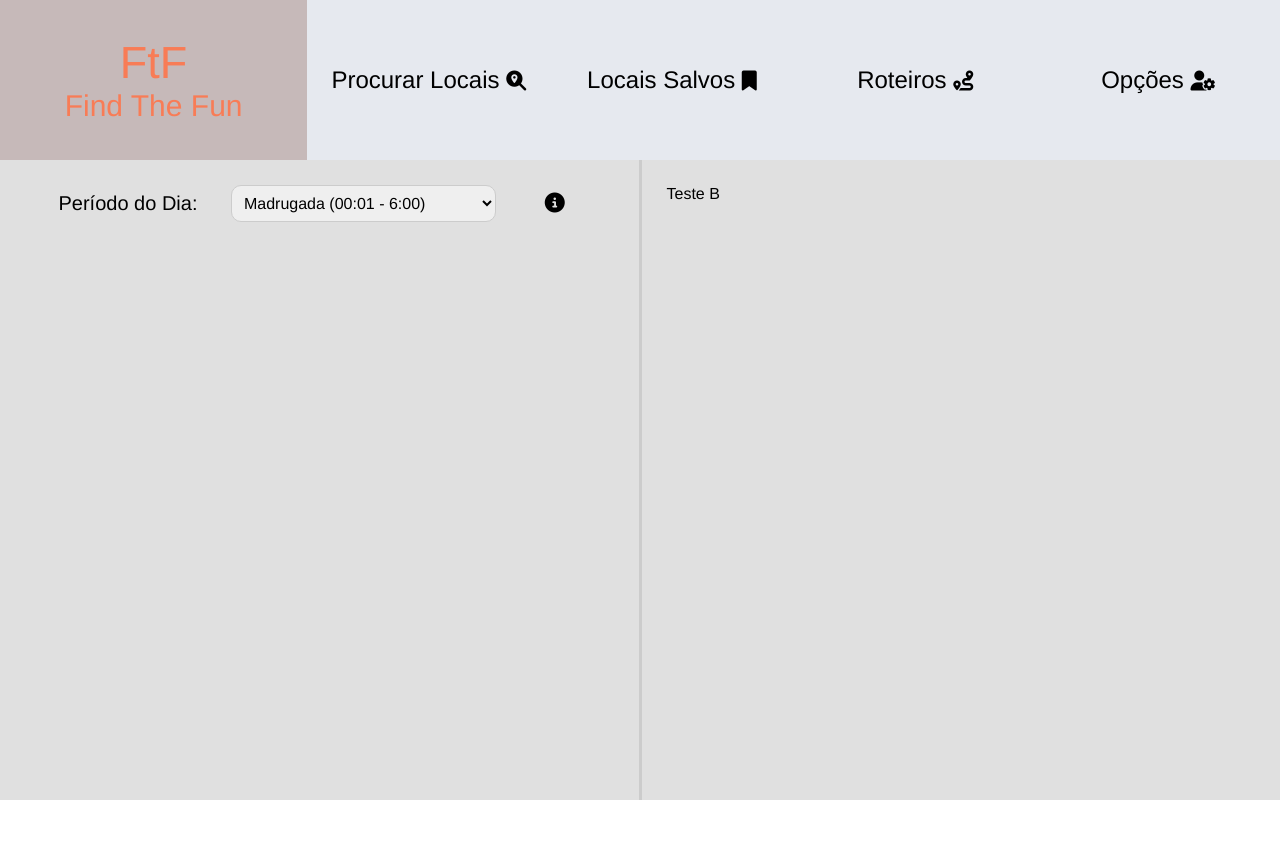
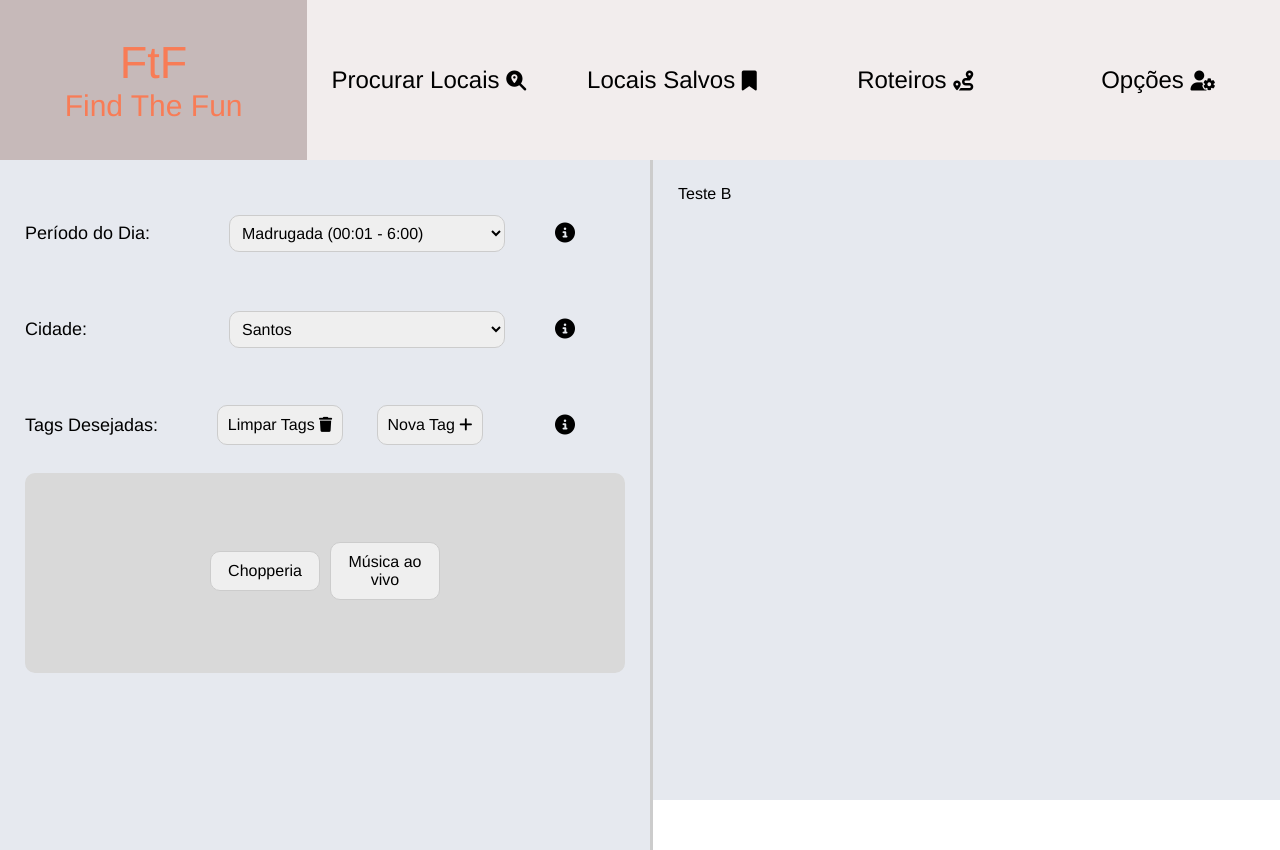
Before and after one commit to BCQueiroz/ftf-frontend, an Angular app: page / in a window 1280 px wide. Before the commit the page ends 800 px from the top, so only its background shows below. Built offline with nearby package versions, Linux system fonts and the light colour scheme.

Commit message:
feat: criando box para mostrar tags escolhidas

```diff
--- a/src/app/components/search-locals/search-locals.component.html
+++ b/src/app/components/search-locals/search-locals.component.html
@@ -1,16 +1,52 @@
 <div class="container">
     <div class="section-left">
-        <div class="period-section">
-            <div class="period-description"><span>Período do Dia:</span></div>
-            <div class="period-selector">
-                <select name="selectPeriod" (change)="onPeriodSelectorChange($event)">
+        <div class="option-section">
+            <div class="option-description"><span>Período do Dia:</span></div>
+            <div class="option-selector">
+                <select name="selectPeriod" id="period" (change)="onPeriodSelectorChange($event)">
                     @for (period of periodOptions; track $index) {
                         <option [value]="period.value">{{ period.label }}</option>
                     }
                 </select>
             </div>
-            <div class="period-info">
+            <div class="option-info">
                 <span><i class="fa-solid fa-circle-info"></i></span>
+            </div>
+        </div>
+        <div class="option-section">
+            <div class="option-description"><span>Cidade:</span></div>
+            <div class="option-selector">
+                <select name="selectCity" id="city" (change)="onCitySelectedChange($event)">
+                    @for (city of cityList; track $index) {
+                        <option [value]="city.id_city">{{ city.nm_city }}</option>
+                    }
+                </select>
+            </div>
+            <div class="option-info">
+                <span><i class="fa-solid fa-circle-info"></i></span>
+            </div>
+        </div>
+        <div class="option-section">
+            <div class="tag-description"><span>Tags Desejadas: </span></div>
+            <div class="tag-button">
+                <button>
+                    <span>Limpar Tags   <i class="fa-solid fa-trash tag-image"></i></span>
+                </button>
+            </div>
+            <div class="tag-button">
+                <button (click)="openTagListModal()">
+                    <span>Nova Tag   <i class="fa-solid fa-plus tag-image"></i></span>
+                </button>
+            </div>
+            <div class="tag-info">
+                <span><i class="fa-solid fa-circle-info"></i></span>
+            </div>
+        </div>
+        <div class="tag-section">
+            <div class="rectangle">
+                @for (tag of tagsSelected; track $index) {
+                    <button (click)="onTagSelectedClick(tag)">{{ tag.nm_tag }}</button>
+                }
             </div>
         </div>
     </div>
--- a/src/app/components/search-locals/search-locals.component.scss
+++ b/src/app/components/search-locals/search-locals.component.scss
@@ -10,41 +10,105 @@
 }
 
 .section-left {
-  background-color: #e0e0e0;
+  background-color: #E6E9EF;
   border-right: 3px solid #ccc;
+  height: 100%;
 }
 
 .section-right {
-  background-color: #e0e0e0;
+  background-color: #E6E9EF;
 }
 
-.period-section {
+.option-section {
+    width: 100%;
+    display: flex;
+    flex-direction: row;
+    height: 15%;
+}
+
+.option-description {
+    width: 34%;
+    font-size: 18px;
+    display: flex;
+    align-items: center;
+    justify-content: flex-start;
+}
+
+.option-selector {
+    width: 46%;
+    display: flex;
+    align-items: center;
+    justify-content: center;
+}
+
+.option-info {
+    font-size: 20px;
+    width: 20%;
+    display: flex;
+    align-items: center;
+    justify-content: center;
+}
+
+.option-span-button {
+    font-size: 18px;
+    width: 23%;
+    display: flex;
+    align-items: center;
+    justify-content: center;
+}
+
+.tag-section {
+    height: 40%;
     width: 100%;
     display: flex;
     flex-direction: row;
 }
 
-.period-description {
-    width: 35%;
-    font-size: 20px;
+.tag-description {
+    width: 30%;
+    font-size: 18px;
+    display: flex;
+    align-items: center;
+    justify-content: flex-start;
+}
+
+.tag-button {
+    font-size: 18px;
+    width: 25%;
     display: flex;
     align-items: center;
     justify-content: center;
 }
 
-.period-selector {
-    width: 45%;
+.tag-image {
+    font-size: 15px;
+}
+
+.tag-info {
+    font-size: 20px;
+    width: 20%;
     display: flex;
     align-items: center;
     justify-content: center;
 }
 
-.period-info {
-    font-size: 20px;
-    width: 20%;
+.rectangle {
+    width: 600px;
+    height: 200px;
+    border: 1px #D9D9D9;
     display: flex;
+    justify-content: center;
     align-items: center;
-    justify-content: center;
+    flex-wrap: wrap;
+    gap: 10px;
+    overflow: auto;
+    border-radius: 10px;
+    background-color: #D9D9D9;
+}
+
+.rectangle button {
+    flex-basis: calc(20% - 10px);
+    margin-bottom: 5px;
 }
 
 select {
@@ -56,6 +120,13 @@ select {
   width: 100%;
 }
 
+button {
+    border-radius: 10px;
+    border: 1px solid #ccc;
+    font-size: 16px;
+    padding: 10px;
+}
+
 select::-ms-expand {
     display: none;
 }
--- a/src/app/components/search-locals/search-locals.component.ts
+++ b/src/app/components/search-locals/search-locals.component.ts
@@ -1,4 +1,4 @@
-import { Component } from '@angular/core';
+import { Component, OnInit } from '@angular/core';
 
 @Component({
   selector: 'app-search-locals',
@@ -7,7 +7,11 @@ import { Component } from '@angular/core';
   templateUrl: './search-locals.component.html',
   styleUrl: './search-locals.component.scss'
 })
-export class SearchLocalsComponent {
+export class SearchLocalsComponent implements OnInit{
+
+  cityList = [
+    { id_city: 0, nm_city: "" }
+  ]
 
   periodSelected: string = '';
   periodOptions = [
@@ -17,9 +21,37 @@ export class SearchLocalsComponent {
     { label: 'Noite (18:01 - 00:00)', value: '4' }
   ];
 
+  tagsSelected = [
+    { id_tag: 1, nm_tag: "Chopperia" },
+    { id_tag: 2, nm_tag: "Música ao vivo"}
+  ]
+
+  ngOnInit(): void {
+    this.cityList = [
+      {
+        id_city: 1, nm_city: "Santos"
+      },
+      {
+        id_city: 2, nm_city: "São Vicente"
+      }]
+  }
+
   onPeriodSelectorChange(event: Event) {
-    const valorSelecionado = (event.target as HTMLSelectElement).value;
-    console.log(valorSelecionado)
+    const periodSelected = (event.target as HTMLSelectElement).value;
+    console.log(periodSelected)
+  }
+
+  onCitySelectedChange(event: Event) {
+    const citySelected = (event.target as HTMLSelectElement).value
+    console.log(citySelected)
+  }
+
+  onTagSelectedClick(event: any) {
+    console.log("Exclusão de tag- teste.")
+  }
+
+  openTagListModal() {
+    this.tagsSelected.push({id_tag: -1, nm_tag: "Hamburgueria"})
   }
 
 }
--- a/src/app/components/top-bar-component/top-bar-component.component.scss
+++ b/src/app/components/top-bar-component/top-bar-component.component.scss
@@ -1,7 +1,7 @@
 $height-param: 20vh;
 
 .topnav {
-    background-color: #E6E9EF;
+    background-color: #f2eded;
     overflow: hidden;
     height: $height-param;
     width: 100%;
```
